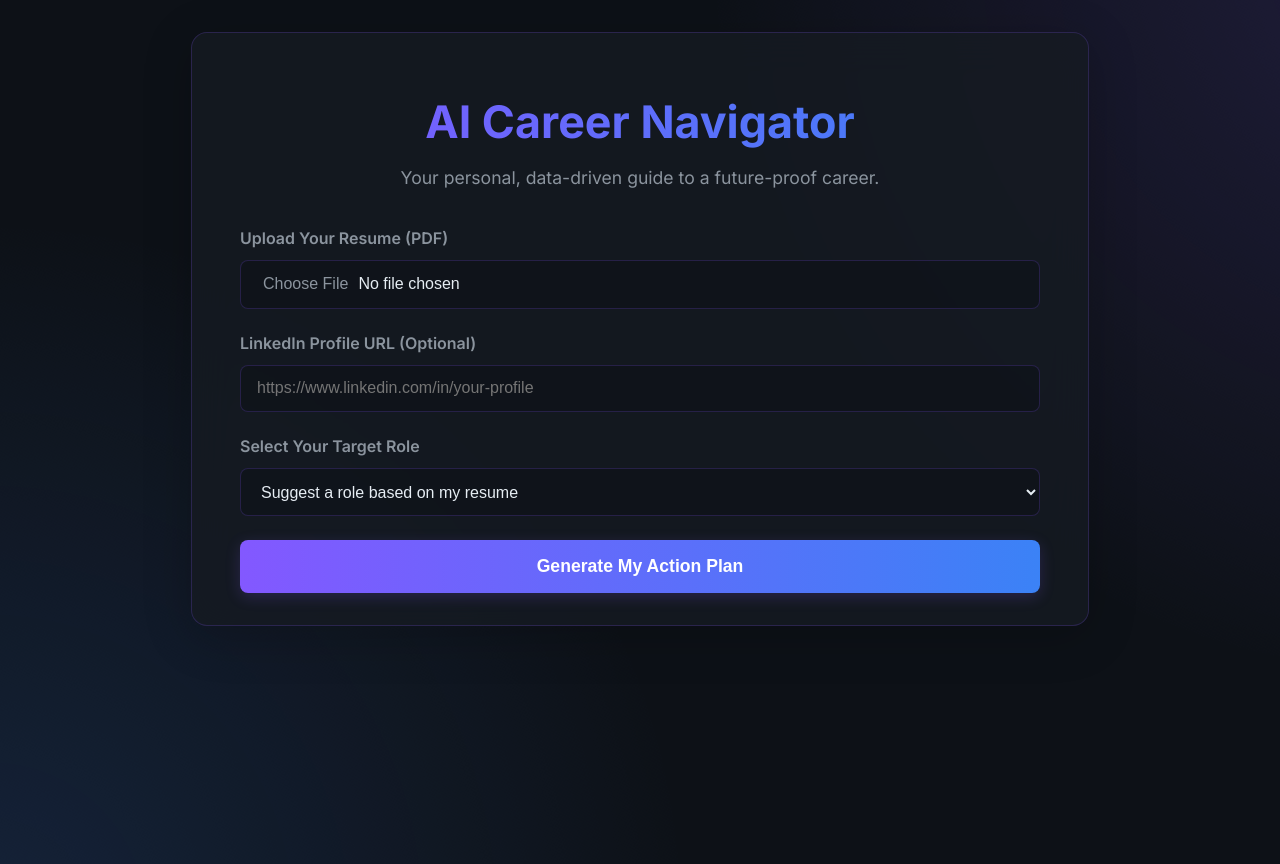
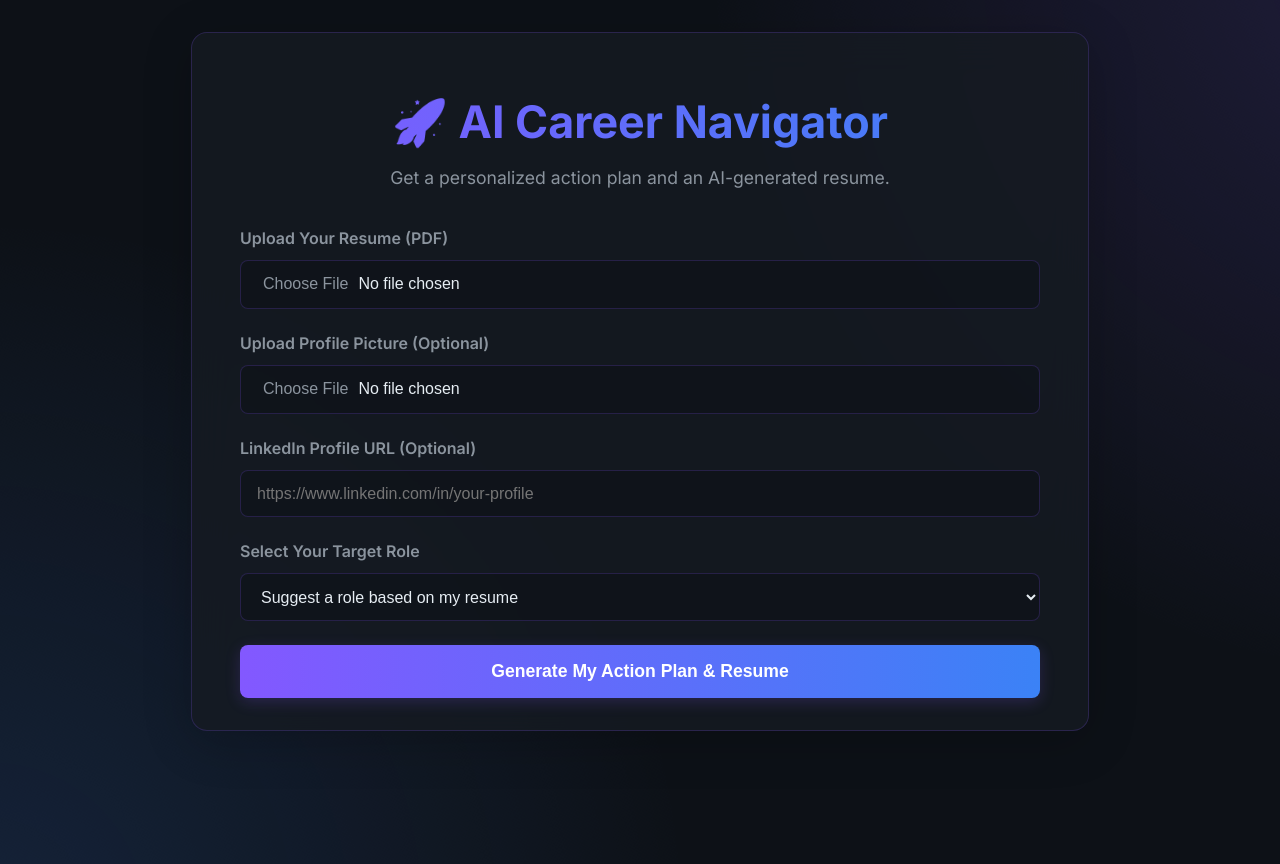
Before and after one commit to Rohit96hub/career-atlas, a Flask app: page / in a window 1280 px wide. Run offline with Flask 3, Linux system fonts and the light colour scheme; parts of the project's set-up code (start-up, migrations or seed data) failed here and were passed over.

Commit message:
index.html

```diff
--- a/templates/index.html
+++ b/templates/index.html
@@ -1,26 +1,26 @@
-<!-- templates/index.html -->
 <!DOCTYPE html>
 <html lang="en">
 <head>
     <meta charset="UTF-8">
     <meta name="viewport" content="width=device-width, initial-scale=1.0">
     <title>AI Career Navigator</title>
-    <link rel="preconnect" href="https://fonts.googleapis.com">
-    <link rel="preconnect" href="https://fonts.gstatic.com" crossorigin>
-    <link href="https://fonts.googleapis.com/css2?family=Inter:wght@400;500;600;700&display=swap" rel="stylesheet">
     <link rel="stylesheet" href="{{ url_for('static', filename='style.css') }}">
 </head>
 <body>
     <div class="container">
         <header>
-            <h1>AI Career Navigator</h1>
-            <p>Your personal, data-driven guide to a future-proof career.</p>
+            <h1>🚀 AI Career Navigator</h1>
+            <p>Get a personalized action plan and an AI-generated resume.</p>
         </header>
         <main>
             <form id="navigator-form" action="/process" method="post" enctype="multipart/form-data">
                 <div class="form-group">
                     <label for="resume">Upload Your Resume (PDF)</label>
                     <input type="file" id="resume" name="resume" accept=".pdf" required>
+                </div>
+                <div class="form-group">
+                    <label for="profile_picture">Upload Profile Picture (Optional)</label>
+                    <input type="file" id="profile_picture" name="profile_picture" accept="image/png, image/jpeg">
                 </div>
                 <div class="form-group">
                     <label for="linkedin_url">LinkedIn Profile URL (Optional)</label>
@@ -47,19 +47,22 @@
                     <label for="custom_role">Specify Custom Role</label>
                     <input type="text" id="custom_role" name="custom_role" placeholder="e.g., DevOps Engineer">
                 </div>
-                <button type="submit" class="submit-btn">Generate My Action Plan</button>
+                <button type="submit" class="submit-btn">Generate My Action Plan & Resume</button>
             </form>
             <div id="loading-indicator" class="hidden">
                 <div class="spinner"></div>
-                <p>Your AI team is analyzing your future. This may take a moment...</p>
+                <p>Your AI team is building your future. This may take a moment...</p>
             </div>
         </main>
     </div>
     <script>
         function toggleCustomRole(value) {
             const customRoleGroup = document.getElementById('custom-role-group');
-            if (value === 'Other') { customRoleGroup.classList.remove('hidden'); }
-            else { customRoleGroup.classList.add('hidden'); }
+            if (value === 'Other') {
+                customRoleGroup.classList.remove('hidden');
+            } else {
+                customRoleGroup.classList.add('hidden');
+            }
         }
         document.getElementById('navigator-form').addEventListener('submit', function() {
             document.getElementById('navigator-form').style.display = 'none';
```
